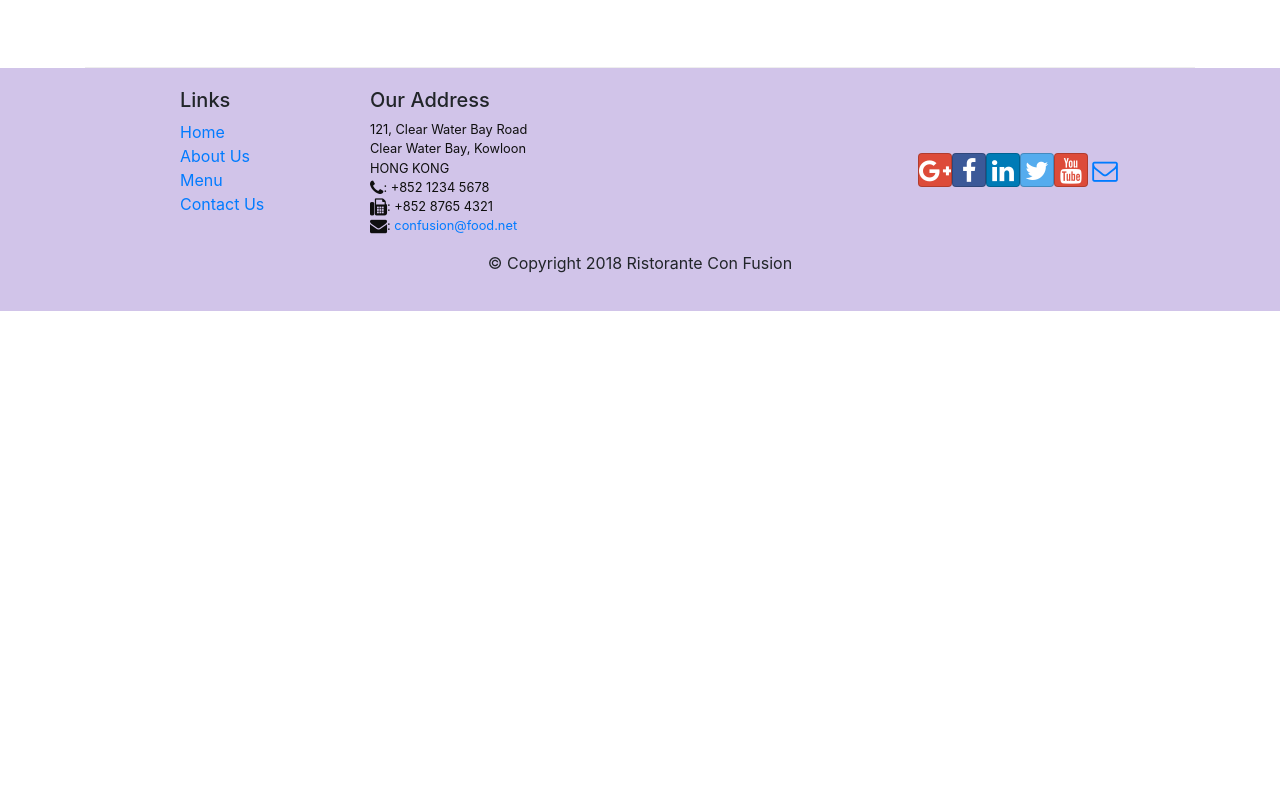
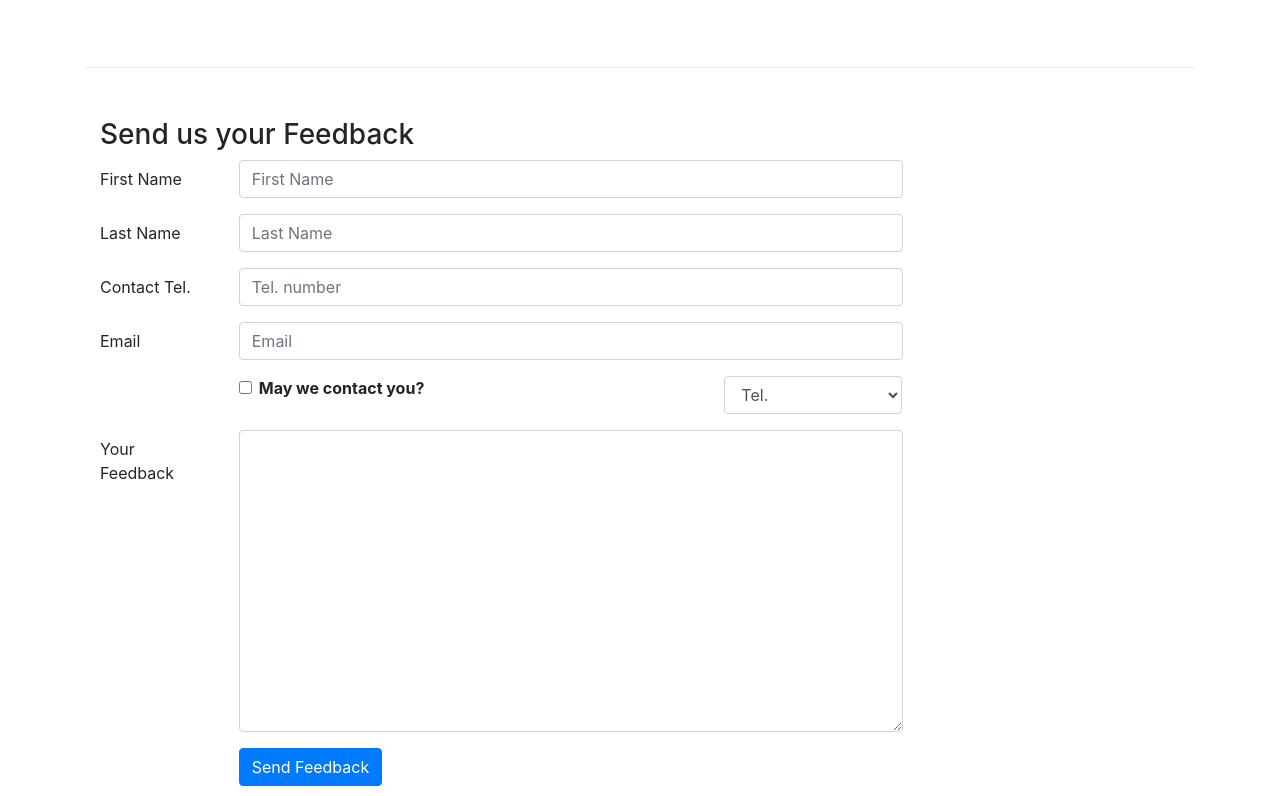
Before and after one commit to steffanvandepoll/coursera-react-fe, a React (Create React App) app in the folder confusion/: page /contactus in a window 1280 px wide. Shown: the part 824-1620 px from the top of the page. Before the commit the page ends 1135 px from the top, so only its background shows below. Built offline with nearby package versions, Linux system fonts and the light colour scheme.

Commit message:
Controlled Forms

```diff
--- a/confusion/src/components/ContactComponent.js
+++ b/confusion/src/components/ContactComponent.js
@@ -1,8 +1,53 @@
-import React from "react";
-import { Breadcrumb, BreadcrumbItem } from "reactstrap";
+import React, { Component } from "react";
+import {
+  Breadcrumb,
+  BreadcrumbItem,
+  Button,
+  Form,
+  FormGroup,
+  Label,
+  Input,
+  Col
+} from "reactstrap";
 import { Link } from "react-router-dom";
 
-function Contact(props) {
+class Contact extends Component {
+
+  constructor(props) {
+    super(props);
+
+    this.state = {
+      firstname: "",
+      lastname: "",
+      telnum: "",
+      email: "",
+      agree: false,
+      contactType: "Tel.",
+      message: ""
+    };
+
+    this.handleInputChange = this.handleInputChange.bind(this);
+    this.handleSubmit = this.handleSubmit.bind(this);
+  }
+
+  handleInputChange(event) {
+       const target = event.target;
+       const value = target.type === 'checkbox' ? target.checked : target.value;
+       const name = target.name;
+
+       this.setState({
+         [name]: value
+       });
+   }
+
+   handleSubmit(event) {
+       console.log('Current State is: ' + JSON.stringify(this.state));
+       alert('Current State is: ' + JSON.stringify(this.state));
+       event.preventDefault();
+   }
+
+
+  render() {
     return (
       <div className="container">
         <div className="row">
@@ -63,8 +108,91 @@ function Contact(props) {
             </div>
           </div>
         </div>
+        <div className="row row-content">
+           <div className="col-12">
+              <h3>Send us your Feedback</h3>
+           </div>
+            <div className="col-12 col-md-9">
+                <Form onSubmit={this.handleSubmit}>
+                    <FormGroup row>
+                        <Label htmlFor="firstname" md={2}>First Name</Label>
+                        <Col md={10}>
+                            <Input type="text" id="firstname" name="firstname"
+                                placeholder="First Name"
+                                value={this.state.firstname}
+                                onChange={this.handleInputChange} />
+                        </Col>
+                    </FormGroup>
+                    <FormGroup row>
+                        <Label htmlFor="lastname" md={2}>Last Name</Label>
+                        <Col md={10}>
+                            <Input type="text" id="lastname" name="lastname"
+                                placeholder="Last Name"
+                                value={this.state.lastname}
+                                onChange={this.handleInputChange} />
+                        </Col>
+                    </FormGroup>
+                    <FormGroup row>
+                    <Label htmlFor="telnum" md={2}>Contact Tel.</Label>
+                        <Col md={10}>
+                            <Input type="tel" id="telnum" name="telnum"
+                                placeholder="Tel. number"
+                                value={this.state.telnum}
+                                onChange={this.handleInputChange} />
+                        </Col>
+                    </FormGroup>
+                    <FormGroup row>
+                        <Label htmlFor="email" md={2}>Email</Label>
+                        <Col md={10}>
+                            <Input type="email" id="email" name="email"
+                                placeholder="Email"
+                                value={this.state.email}
+                                onChange={this.handleInputChange} />
+                        </Col>
+                    </FormGroup>
+                    <FormGroup row>
+                        <Col md={{size: 6, offset: 2}}>
+                            <FormGroup check>
+                                <Label check>
+                                    <Input type="checkbox"
+                                        name="agree"
+                                        checked={this.state.agree}
+                                        onChange={this.handleInputChange} /> {' '}
+                                    <strong>May we contact you?</strong>
+                                </Label>
+                            </FormGroup>
+                        </Col>
+                        <Col md={{size: 3, offset: 1}}>
+                            <Input type="select" name="contactType"
+                                    value={this.state.contactType}
+                                    onChange={this.handleInputChange}>
+                                <option>Tel.</option>
+                                <option>Email</option>
+                            </Input>
+                        </Col>
+                    </FormGroup>
+                    <FormGroup row>
+                        <Label htmlFor="message" md={2}>Your Feedback</Label>
+                        <Col md={10}>
+                            <Input type="textarea" id="message" name="message"
+                                rows="12"
+                                value={this.state.message}
+                                onChange={this.handleInputChange}></Input>
+                        </Col>
+                    </FormGroup>
+                    <FormGroup row>
+                        <Col md={{size: 10, offset: 2}}>
+                            <Button type="submit" color="primary">
+                                Send Feedback
+                            </Button>
+                        </Col>
+                    </FormGroup>
+                </Form>
+            </div>
+       </div>
       </div>
     );
   }
+}
 
 export default Contact;
```
Lines whose indentation alone changed are shown as unchanged.
